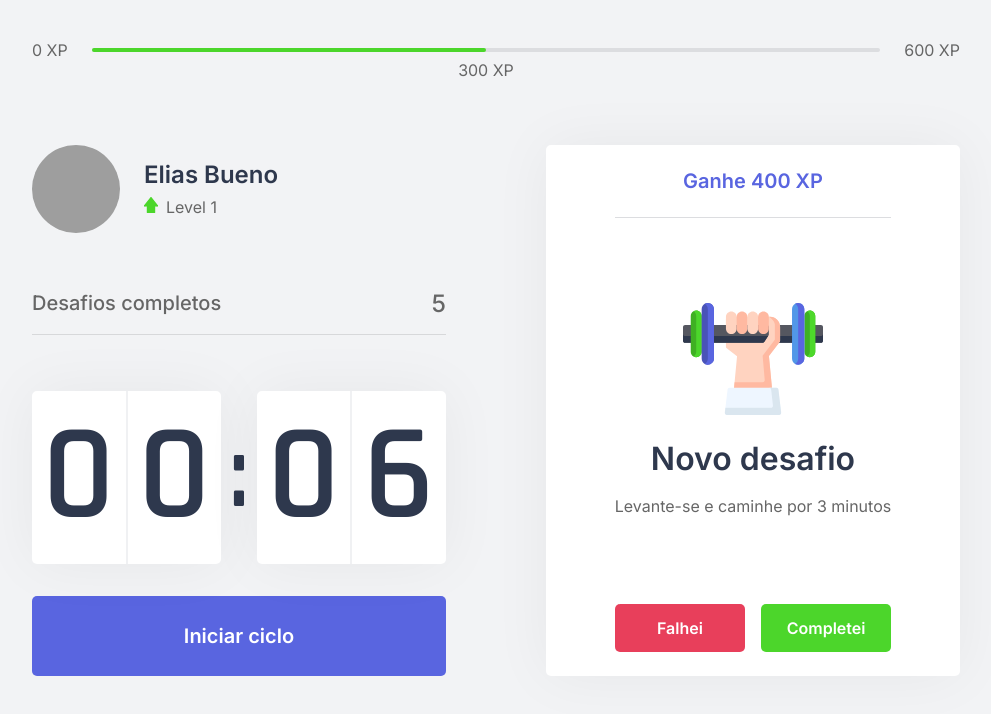
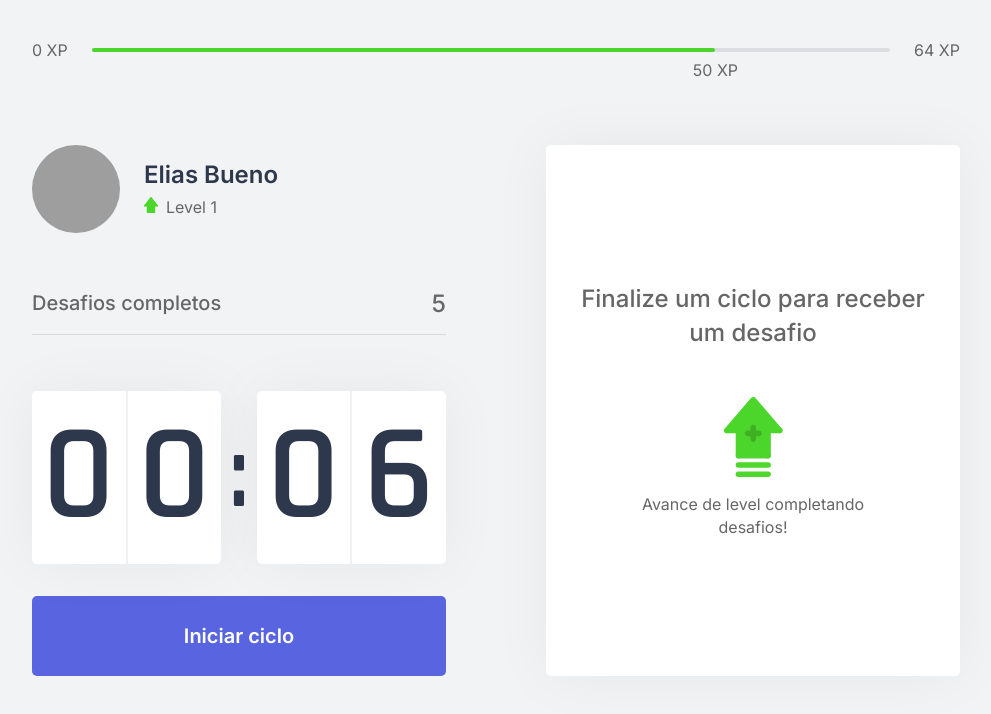
Before and after one commit to phyJa/moveit, a Next.js app: page / in a window 1280 px wide. Shown: the top 714 px of the page, without its empty margins (144-1135 px from the left). Built offline with nearby package versions, Linux system fonts and the light colour scheme; grey boxes are pictures that could not be loaded.

Commit message:
Experience bar is now automatic

```diff
--- /dev/null
+++ b/challenges.json
@@ -0,0 +1,62 @@
+[
+  {
+    "type": "body",
+    "description": "Estique um de seus braços com a palma da mão virada para frente e puxe os dedos para cima por 10 segundos por mão.",
+    "amount": 80
+  },
+  {
+    "type": "body",
+    "description": "Estique seu braço contra o peito e puxe-o utilizando o outro braço por 10 segundos por braço.",
+    "amount": 60
+  },
+  {
+    "type": "body",
+    "description": "Puxe seu pescoço com a ajuda da mão para a direita e para a esquerda, permanecendo na posição por alguns segundos.",
+    "amount": 70
+  },
+  {
+    "type": "body",
+    "description": "Com as duas mãos na parte de trás da cabeça, leve-a para baixo, alongando a parte de trás da região.",
+    "amount": 60
+  },
+  {
+    "type": "body",
+    "description": "Cruze as pernas e desça com as mãos esticadas em direção ao chão. Repita o movimento com a outra perna na frente.",
+    "amount": 100
+  },
+  {
+    "type": "body",
+    "description": "Sentado, abra as pernas e tente encostar as palmas das mãos no chão, repita 3 vezes por 5 segundos.",
+    "amount": 80
+  },
+  {
+    "type": "body",
+    "description": "Puxe o joelho de encontro ao peito e segure, troque de perna após 10 segundos.",
+    "amount": 50
+  },
+  {
+    "type": "body",
+    "description": "Sentado, cruze uma perna e incline seu tronco à frente, troque de perna após 10 segundos.",
+    "amount": 80
+  },
+  {
+    "type": "eye",
+    "description": "Sentado, feche os olhos e cubra-os com as palmas da mão durante 2 minutos, depois abra normalmente.",
+    "amount": 90
+  },
+  {
+    "type": "eye",
+    "description": "Em algum ambiente aberto, olhe o mais longe que puder em quatro direções por 3s, mexa apenas os olhos. Repita 3 vezes.",
+    "amount": 140
+  },
+  {
+    "type": "eye",
+    "description": "Usando os polegares, massage a área abaixo das sobrancelhas em movimentos circulares por 15 segundos.",
+    "amount": 70
+  },
+  {
+    "type": "body",
+    "description": "Em pé, gire a cintura o máximo que puder para a esquerda, segure por cinco segundos. Repita para a direita.",
+    "amount": 90
+  }
+]
--- a/src/Components/ChallengeBox.tsx
+++ b/src/Components/ChallengeBox.tsx
@@ -3,24 +3,24 @@
 import { ChallengesContext } from "../contexts/ChallengesContext";
 
 export function ChallengeBox() {
-    const hasActiveChallenge = true;
-    const {} = useContext(ChallengesContext);
+    const { activeChallenge, resetChallenge } = useContext(ChallengesContext);
 
     return (
         <div className={styles.challengeBoxContainer}>
             {
-                hasActiveChallenge ? (
+                activeChallenge ? (
                     <div className={styles.challengeActive}>
-                        <header> Ganhe 400 XP </header>
+                        <header> Ganhe {activeChallenge.amount} XP </header>
                         <main>
-                            <img src="icons/body.svg" alt="Fortaleça-se"/>
+                            <img src={`icons/${activeChallenge.type}.svg`} alt="Fortaleça-se"/>
                             <strong> Novo desafio </strong>
-                            <p> Levante-se e caminhe por 3 minutos </p>
+                            <p> {activeChallenge.description} </p>
                         </main>
                         <footer>
                             <button
                                 type="button"
                                 className={styles.challengeFailedButton}
+                                onClick={resetChallenge}
                             >
                                 Falhei
                             </button>
--- a/src/Components/ExperienceBar.tsx
+++ b/src/Components/ExperienceBar.tsx
@@ -1,19 +1,29 @@
+import { useContext } from 'react';
+import { ChallengesContext } from '../contexts/ChallengesContext';
 import styles from '../styles/components/ExperienceBar.module.css';
 
 export function ExperienceBar () {
+
+    const {
+        currentExperience,
+        experienceToNextLevel
+    } = useContext(ChallengesContext);
+
+    const percentToNextLevel = Math.round(currentExperience * 100) / experienceToNextLevel;
+
     return (
         <header className={styles.experienceBar}>
             <span>0 XP</span>
             <div>
-                <div style={{width: "50%" }} />
+                <div style={{width: `${percentToNextLevel}%` }} />
                 <span
                     className={styles.currentExperience}
-                    style={{left: "50%"}}
+                    style={{left: `${percentToNextLevel}%`}}
                 >
-                    300 XP
+                    {currentExperience} XP
                 </span>
             </div>
-            <span>600 XP</span>
+            <span>{experienceToNextLevel} XP</span>
         </header>
     );
 }
--- a/src/contexts/ChallengesContext.tsx
+++ b/src/contexts/ChallengesContext.tsx
@@ -1,11 +1,21 @@
 import { createContext, ReactNode, useState } from "react";
+import challenges from "../../challenges.json";
+
+interface Challenge {
+    type: "eye" | "body";
+    description: string;
+    amount: number;
+}
 
 interface ChallengesContextData {
     level: number;
-    experience: number;
+    currentExperience: number;
     challengesCompleted: number;
+    activeChallenge: Challenge;
+    experienceToNextLevel:number ;
     levelUp: () => void;
     startNewChallenge: () => void;
+    resetChallenge: () => void;
 }
 
 interface ChallengesProviderProps {
@@ -15,16 +25,27 @@
 export const ChallengesContext = createContext({} as ChallengesContextData);
 
 export function ChallengesProvider({children}: ChallengesProviderProps) {
+    // States
     const [level, setLevel] = useState(1);
-    const [experience, setExperience] = useState(0);
+    const [currentExperience, setCurrentExperience] = useState(50);
     const [challengesCompleted, setChallengesCompleted] = useState(0);
+    const [activeChallenge, setActiveChallenge] = useState(null);
+    // A common algorithm to define the experience required to the
+    // next level in the games
+    const experienceToNextLevel = Math.pow(4 * (level + 1), 2);
 
     function levelUp() {
         setLevel(level + 1);
     }
 
     function startNewChallenge() {
-        console.log("New challenge");
+        const randomChallengeIndex = Math.floor(Math.random() * challenges.length);
+        const challenge = challenges[randomChallengeIndex];
+        setActiveChallenge(challenge);
+    }
+
+    function resetChallenge() {
+        setActiveChallenge(null);
     }
 
     return(
@@ -32,10 +53,13 @@
             value={
                 {
                     level,
-                    experience,
+                    currentExperience,
                     challengesCompleted,
+                    activeChallenge,
+                    experienceToNextLevel,
                     levelUp,
-                    startNewChallenge
+                    startNewChallenge,
+                    resetChallenge
                 }
             }
         >
```
